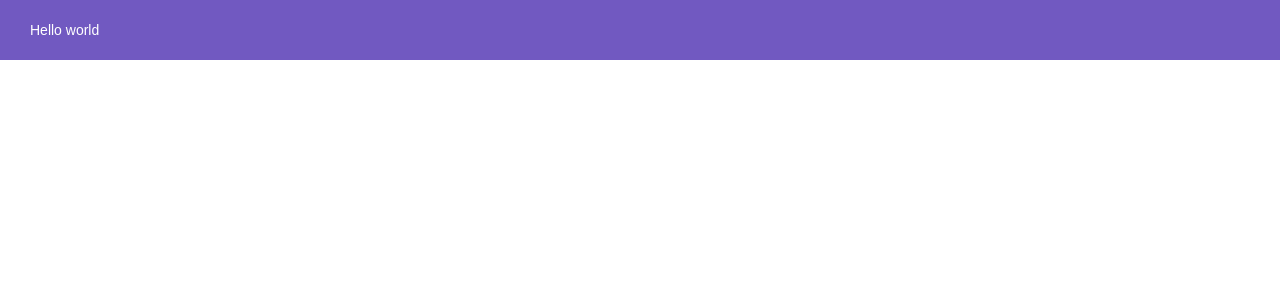
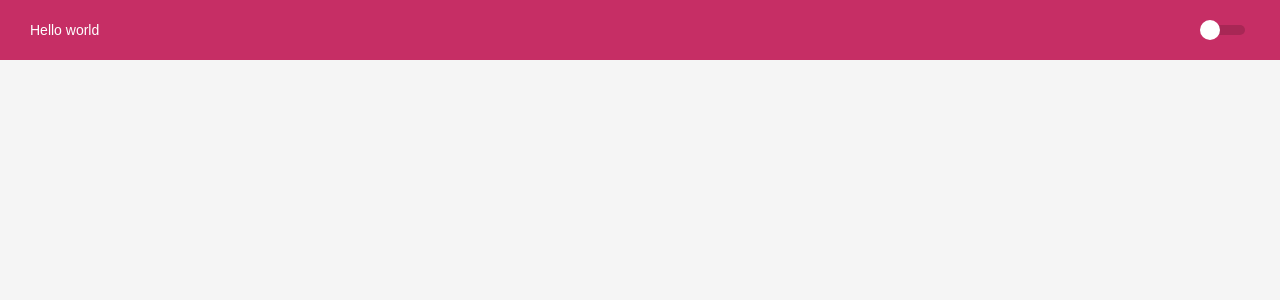
Before and after one commit to LeoSanGo/theme-switcher, a React (Create React App) app: page / in a window 1280 px wide. Shown: the top 300 px of the page. Built offline with nearby package versions, Linux system fonts and the light colour scheme.

Commit message:
Inserido o switch e logica para troca de cores

```diff
--- a/package.json
+++ b/package.json
@@ -10,6 +10,7 @@
     "@types/node": "^12.0.0",
     "@types/react": "^17.0.0",
     "@types/react-dom": "^17.0.0",
+    "polished": "^4.1.2",
     "react": "^17.0.2",
     "react-dom": "^17.0.2",
     "react-scripts": "4.0.3",
--- a/src/App.tsx
+++ b/src/App.tsx
@@ -1,16 +1,24 @@
-import React from 'react';
-import { ThemeProvider } from  'styled-components';
+import React, { useState } from 'react';
+import { ThemeProvider } from 'styled-components';
+
 import light from './styles/themes/light';
+import dark from './styles/themes/dark';
 
 import GlobalStyle from './styles/global';
 import Header from './components/Header';
 
 function App() {
+  const [theme, setTheme] = useState(light);
+
+  const toggleTheme = () => {
+    setTheme(theme.title === 'light' ? dark : light);
+  };
+
   return (
-    <ThemeProvider theme={light}>
-      <div className="App">
+    <ThemeProvider theme={theme}>
+      <div className='App'>
         <GlobalStyle />
-        <Header />
+        <Header toggleTheme={toggleTheme} />
       </div>
     </ThemeProvider>
   );
--- a/src/components/Header/index.tsx
+++ b/src/components/Header/index.tsx
@@ -1,13 +1,33 @@
-import React from 'react';
+import React, { useContext } from 'react';
+import Switch from 'react-switch';
+import { ThemeContext } from 'styled-components';
+import { shade } from 'polished';
 
 import { Container } from './styles';
 
-const Header: React.FC = () => {
-    return(
-        <Container>
-            Hello world
-        </Container>
-    );
+interface Props {
+  toggleTheme(): void;
+}
+
+const Header: React.FC<Props> = ({ toggleTheme }) => {
+  const { colors, title } = useContext(ThemeContext);
+
+  return (
+    <Container>
+      Hello world
+      <Switch
+        onChange={toggleTheme}
+        checked={title === 'dark'}
+        checkedIcon={false}
+        uncheckedIcon={false}
+        height={10}
+        width={40}
+        handleDiameter={20}
+        onColor={shade(0.3, colors.secondary)}
+        offColor={shade(0.15, colors.primary)}
+      />
+    </Container>
+  );
 };
 
 export default Header;
--- a/src/components/Header/styles.ts
+++ b/src/components/Header/styles.ts
@@ -2,9 +2,10 @@ import styled from "styled-components";
 
 export const Container = styled.div`
   height: 60px;
-  background: #7159c1;
+  background: ${ props => props.theme.colors.primary};
   color: #FFF;
   display: flex;
   align-items: center;
   padding: 0 30px;
+  justify-content: space-between;
 `;
--- a/src/styles/global.ts
+++ b/src/styles/global.ts
@@ -8,9 +8,9 @@ export default createGlobalStyle`
   }
 
   body {
-    background: ${ props => props.theme };
+    background: ${ props => props.theme.colors.background};
     font-size: 14px;
-    color: #333;
+    color: ${ props => props.theme.colors.text};
     font-family: sans-serif;
   }
 `;
--- a/src/styles/styled.d.ts
+++ b/src/styles/styled.d.ts
@@ -1,3 +1,5 @@
+import 'styled-components';
+
 declare module 'styled-components' {
   export interface DefaultTheme {
     title: string;
@@ -10,3 +12,4 @@ declare module 'styled-components' {
       text: string;
   }
 }
+}
--- /dev/null
+++ b/src/styles/themes/dark.ts
@@ -0,0 +1,12 @@
+/* eslint-disable import/no-anonymous-default-export */
+export default {
+  title: 'dark',
+
+  colors: {
+    primary: '#333',
+    secondary: '#D63AF9',
+
+    background: '#222',
+    text: '#fff'
+  },
+};
```
Also changed, not shown: 1 other file (tests, documents, lock files or other folders).
